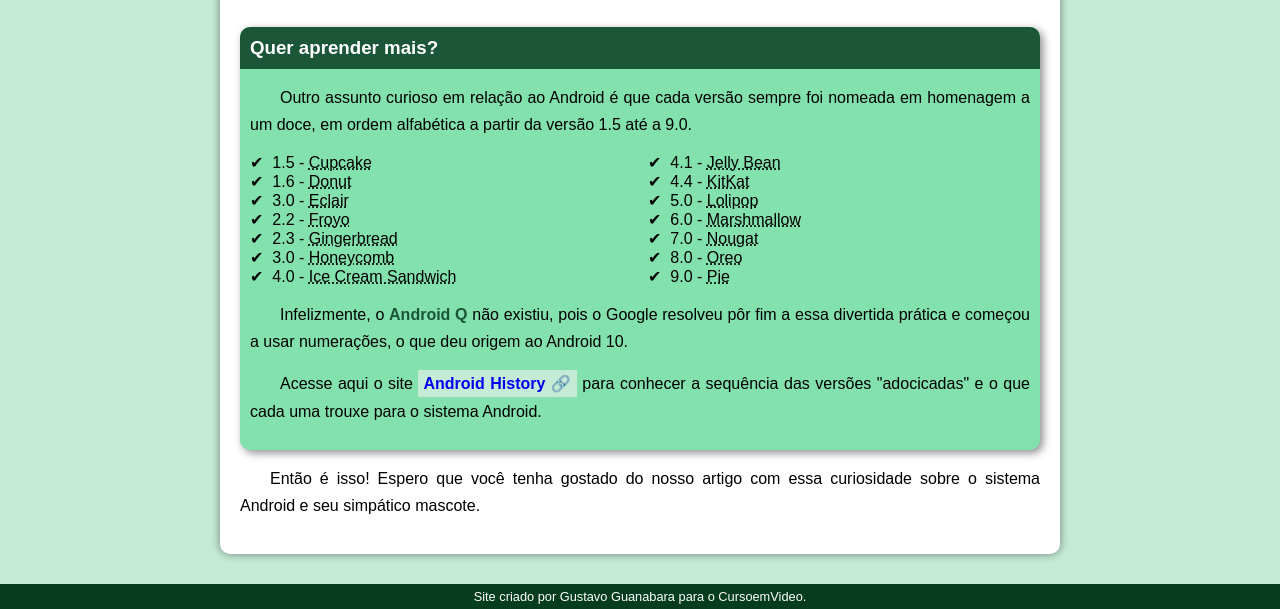
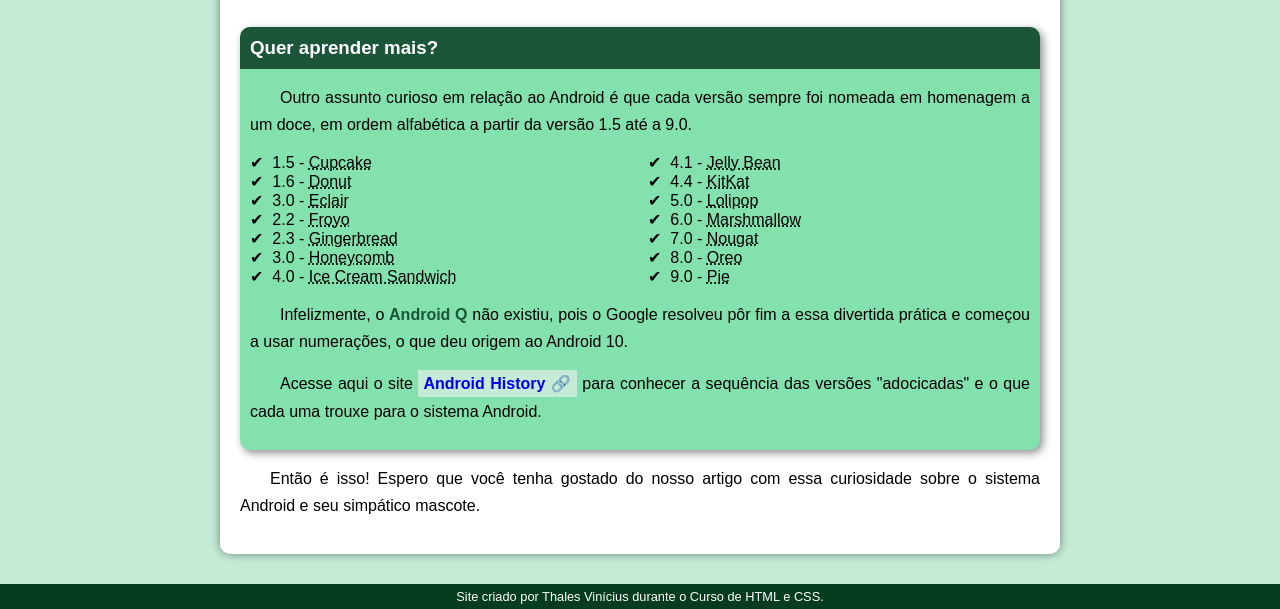
Before and after one commit to thalesviniciuspf/primeiro-projeto, a plain HTML site: page index.html in a window 1280 px wide. Shown: the part 2521-3130 px from the top of the page. Drawn offline with Linux system fonts and the light colour scheme.

Commit message:
Alteração do rodapé

```diff
--- a/index.html
+++ b/index.html
@@ -84,7 +84,7 @@
 
     </main>
     <footer>
-        <p>Site criado por Gustavo Guanabara para o CursoemVideo.</p>
+        <p>Site criado por Thales Vinícius durante o Curso de HTML e CSS.</p>
     </footer>
 </body>
 </html>
```
